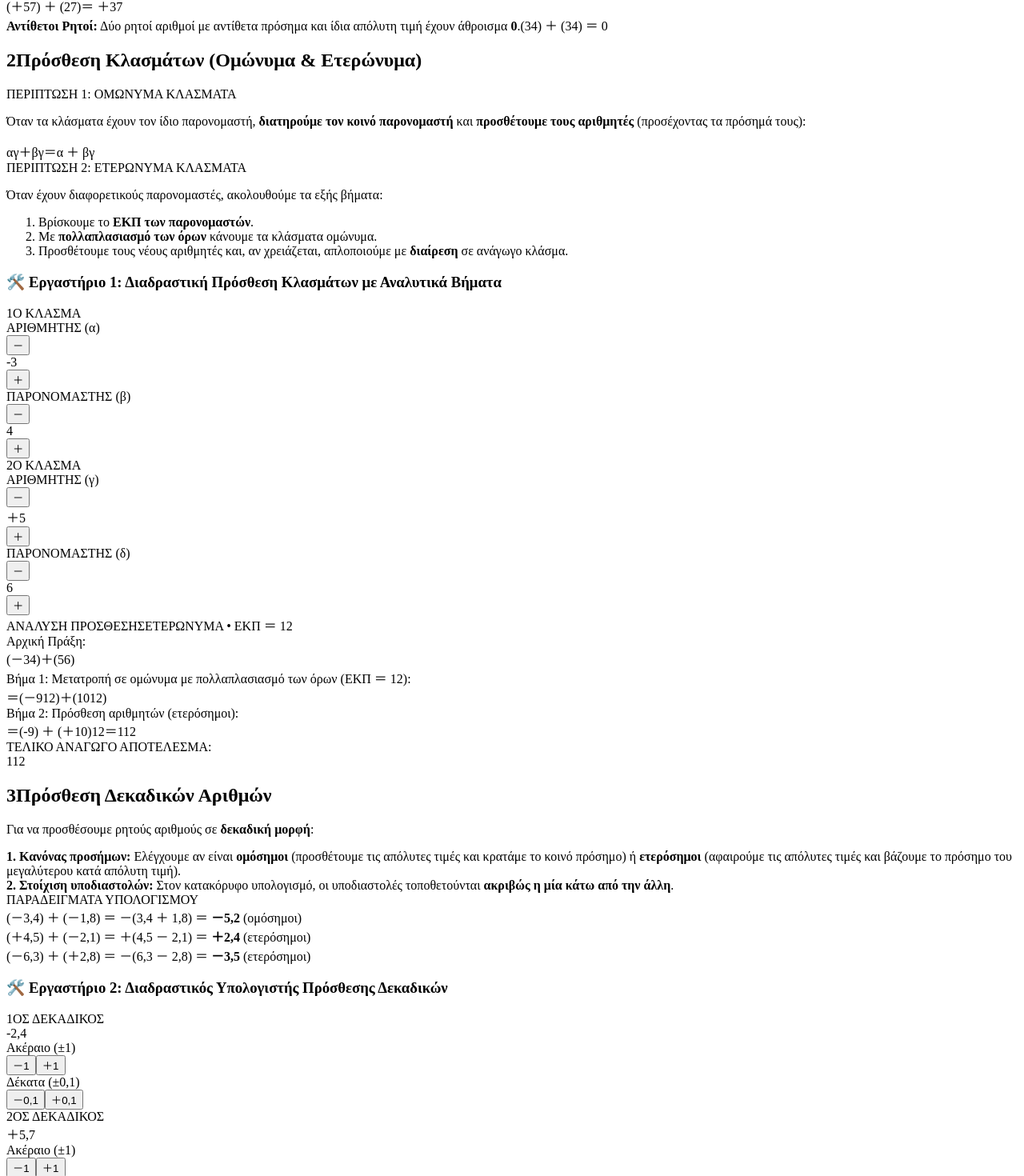
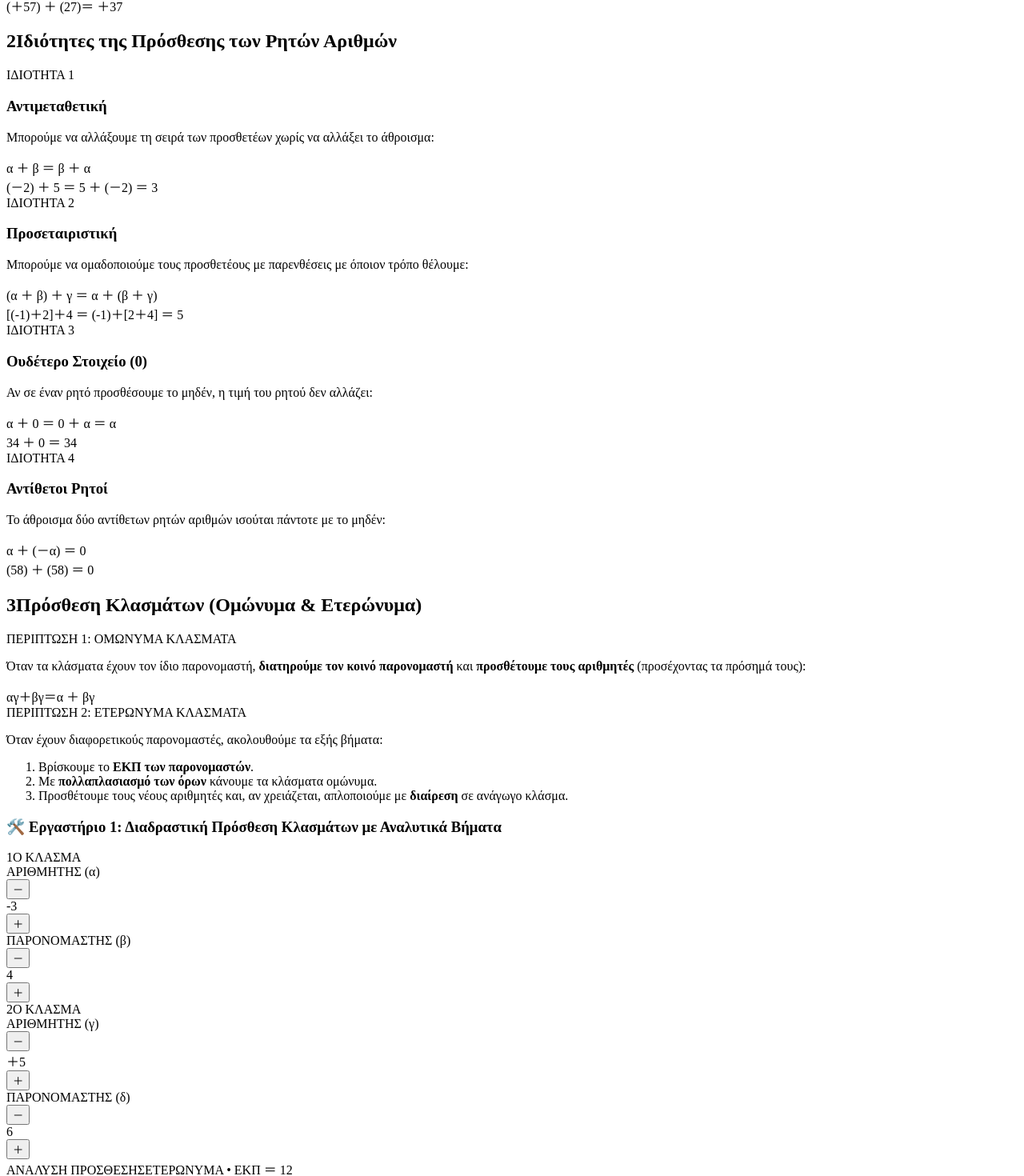
Before and after one commit to gkrimpas-lab/learn-maths-2026, a Next.js app: page /a-gymnasiou/16-prosthesi-klasmata in a window 1280 px wide. Shown: the part 639-2109 px from the top of the page at 80% size. Built offline with nearby package versions, Linux system fonts and the light colour scheme.

Commit message:
Update 16-prosthesi-klasmata.js

```diff
--- a/pages/a-gymnasiou/16-prosthesi-klasmata.js
+++ b/pages/a-gymnasiou/16-prosthesi-klasmata.js
@@ -62,14 +62,6 @@ export default function ProsthesiKlasmataTheoria() {
     setter((prev) => Math.max(min, Math.min(max, prev + val)));
   };
 
-  const handleDecStep = (setter, delta, e) => {
-    if (e) {
-      e.preventDefault();
-      e.stopPropagation();
-    }
-    setter((prev) => Math.max(-20, Math.min(20, Number((prev + delta).toFixed(1)))));
-  };
-
   // Υπολογισμοί Εργαστηρίου 1 (Πρόσθεση Κλασμάτων)
   const isHomonymous = f1Den === f2Den;
   const commonDen = useMemo(() => lcm(f1Den, f2Den), [f1Den, f2Den]);
@@ -95,7 +87,7 @@ export default function ProsthesiKlasmataTheoria() {
   return (
     <Layout
       title="Πρόσθεση Ρητών Αριθμών | Α' Γυμνασίου"
-      description="Πρόσθεση ρητών αριθμών (κλάσματα και δεκαδικοί), κανόνες ομόσημων και ετερόσημων και διαδραστικά εργαστήρια βήμα-βήμα."
+      description="Πρόσθεση ρητών αριθμών (κλάσματα και δεκαδικοί), κανόνες ομόσημων/ετερόσημων, ιδιότητες πρόσθεσης και διαδραστικά εργαστήρια."
       backUrl="/a-gymnasiou"
       backText="Α' Γυμνασίου"
       showAds={true}
@@ -117,10 +109,10 @@ export default function ProsthesiKlasmataTheoria() {
               Α' ΓΥΜΝΑΣΙΟΥ • ΚΕΦΑΛΑΙΟ 14 • ΘΕΩΡΙΑ & ΕΡΓΑΣΤΗΡΙΟ
             </span>
             <h1 className="text-2xl sm:text-4xl lg:text-5xl font-black tracking-tight text-white">
-              Πρόσθεση Ρητών Αριθμών
+              Πρόσθεση Ρητών Αριθμών & Ιδιότητες
             </h1>
             <p className="text-sm sm:text-base lg:text-lg text-indigo-100/90 leading-relaxed">
-              Μαθαίνουμε πώς προσθέτουμε ρητούς αριθμούς σε κλασματική και δεκαδική μορφή, εφαρμόζοντας τους θεμελιώδεις κανόνες για ομόσημους και ετερόσημους αριθμούς και το ΕΚΠ των παρονομαστών.
+              Μαθαίνουμε πώς προσθέτουμε ρητούς αριθμούς σε κλασματική και δεκαδική μορφή (ομόσημους και ετερόσημους), καθώς και τις βασικές ιδιότητες της πρόσθεσης που απλοποιούν τους υπολογισμούς μας.
             </p>
           </div>
         </section>
@@ -203,23 +195,96 @@ export default function ProsthesiKlasmataTheoria() {
               </div>
             </div>
           </div>
+        </section>
 
-          <div className="p-4 sm:p-5 rounded-2xl bg-amber-50/70 border border-amber-200 text-xs sm:text-sm text-amber-950 flex items-center justify-between flex-wrap gap-2">
-            <span>
-              <strong>Αντίθετοι Ρητοί:</strong> Δύο ρητοί αριθμοί με αντίθετα πρόσημα και ίδια απόλυτη τιμή έχουν άθροισμα <strong>0</strong>.
-            </span>
-            <span className="font-mono font-bold flex items-center">
-              (<Frac num="3" den="4" />) ＋ (<Frac num="-3" den="4" />) ＝ 0
-            </span>
+        {/* 2. ΙΔΙΟΤΗΤΕΣ ΤΗΣ ΠΡΟΣΘΕΣΗΣ ΤΩΝ ΡΗΤΩΝ */}
+        <section className="bg-white rounded-3xl p-5 sm:p-8 lg:p-10 shadow-sm border border-slate-200/80 space-y-6">
+          <div className="border-b border-slate-100 pb-4">
+            <h2 className="text-xl sm:text-2xl lg:text-3xl font-bold text-slate-900 flex items-center gap-3">
+              <span className="flex items-center justify-center w-8 h-8 sm:w-10 sm:h-10 rounded-xl bg-indigo-50 text-indigo-600 font-extrabold text-base sm:text-lg">
+                2
+              </span>
+              Ιδιότητες της Πρόσθεσης των Ρητών Αριθμών
+            </h2>
+          </div>
+
+          <div className="grid grid-cols-1 md:grid-cols-2 lg:grid-cols-4 gap-5 text-slate-700 text-xs sm:text-sm leading-relaxed">
+            {/* 1. Αντιμεταθετική */}
+            <div className="p-5 rounded-2xl bg-slate-50 border border-slate-200 space-y-3 flex flex-col justify-between">
+              <div className="space-y-2">
+                <span className="text-[10px] font-black uppercase text-indigo-600 tracking-wider block">ΙΔΙΟΤΗΤΑ 1</span>
+                <h3 className="font-bold text-slate-900 text-base">Αντιμεταθετική</h3>
+                <p className="text-slate-600 leading-relaxed">
+                  Μπορούμε να αλλάξουμε τη σειρά των προσθετέων χωρίς να αλλάξει το άθροισμα:
+                </p>
+                <div className="p-2.5 bg-white rounded-xl border border-slate-200 font-mono font-bold text-indigo-950 text-center text-sm">
+                  α ＋ β ＝ β ＋ α
+                </div>
+              </div>
+              <div className="p-2 bg-indigo-50/70 rounded-lg text-indigo-900 font-mono text-[11px] text-center border border-indigo-100">
+                (－2) ＋ 5 ＝ 5 ＋ (－2) ＝ 3
+              </div>
+            </div>
+
+            {/* 2. Προσεταιριστική */}
+            <div className="p-5 rounded-2xl bg-slate-50 border border-slate-200 space-y-3 flex flex-col justify-between">
+              <div className="space-y-2">
+                <span className="text-[10px] font-black uppercase text-indigo-600 tracking-wider block">ΙΔΙΟΤΗΤΑ 2</span>
+                <h3 className="font-bold text-slate-900 text-base">Προσεταιριστική</h3>
+                <p className="text-slate-600 leading-relaxed">
+                  Μπορούμε να ομαδοποιούμε τους προσθετέους με παρενθέσεις με όποιον τρόπο θέλουμε:
+                </p>
+                <div className="p-2.5 bg-white rounded-xl border border-slate-200 font-mono font-bold text-indigo-950 text-center text-xs">
+                  (α ＋ β) ＋ γ ＝ α ＋ (β ＋ γ)
+                </div>
+              </div>
+              <div className="p-2 bg-indigo-50/70 rounded-lg text-indigo-900 font-mono text-[11px] text-center border border-indigo-100">
+                [(-1)＋2]＋4 ＝ (-1)＋[2＋4] ＝ 5
+              </div>
+            </div>
+
+            {/* 3. Ουδέτερο Στοιχείο το 0 */}
+            <div className="p-5 rounded-2xl bg-slate-50 border border-slate-200 space-y-3 flex flex-col justify-between">
+              <div className="space-y-2">
+                <span className="text-[10px] font-black uppercase text-indigo-600 tracking-wider block">ΙΔΙΟΤΗΤΑ 3</span>
+                <h3 className="font-bold text-slate-900 text-base">Ουδέτερο Στοιχείο (0)</h3>
+                <p className="text-slate-600 leading-relaxed">
+                  Αν σε έναν ρητό προσθέσουμε το μηδέν, η τιμή του ρητού δεν αλλάζει:
+                </p>
+                <div className="p-2.5 bg-white rounded-xl border border-slate-200 font-mono font-bold text-indigo-950 text-center text-sm">
+                  α ＋ 0 ＝ 0 ＋ α ＝ α
+                </div>
+              </div>
+              <div className="p-2 bg-indigo-50/70 rounded-lg text-indigo-900 font-mono text-[11px] text-center border border-indigo-100 flex items-center justify-center">
+                <Frac num="-3" den="4" /> ＋ 0 ＝ <Frac num="-3" den="4" />
+              </div>
+            </div>
+
+            {/* 4. Αντίθετοι Αριθμοί */}
+            <div className="p-5 rounded-2xl bg-slate-50 border border-slate-200 space-y-3 flex flex-col justify-between">
+              <div className="space-y-2">
+                <span className="text-[10px] font-black uppercase text-indigo-600 tracking-wider block">ΙΔΙΟΤΗΤΑ 4</span>
+                <h3 className="font-bold text-slate-900 text-base">Αντίθετοι Ρητοί</h3>
+                <p className="text-slate-600 leading-relaxed">
+                  Το άθροισμα δύο αντίθετων ρητών αριθμών ισούται πάντοτε με το μηδέν:
+                </p>
+                <div className="p-2.5 bg-white rounded-xl border border-slate-200 font-mono font-bold text-indigo-950 text-center text-sm">
+                  α ＋ (－α) ＝ 0
+                </div>
+              </div>
+              <div className="p-2 bg-indigo-50/70 rounded-lg text-indigo-900 font-mono text-[11px] text-center border border-indigo-100 flex items-center justify-center">
+                (<Frac num="5" den="8" />) ＋ (<Frac num="-5" den="8" />) ＝ 0
+              </div>
+            </div>
           </div>
         </section>
 
-        {/* 2. ΠΡΟΣΘΕΣΗ ΚΛΑΣΜΑΤΩΝ: ΟΜΩΝΥΜΑ ΚΑΙ ΕΤΕΡΩΝΥΜΑ */}
+        {/* 3. ΠΡΟΣΘΕΣΗ ΚΛΑΣΜΑΤΩΝ: ΟΜΩΝΥΜΑ ΚΑΙ ΕΤΕΡΩΝΥΜΑ & ΕΡΓΑΣΤΗΡΙΟ 1 */}
         <section className="bg-white rounded-3xl p-5 sm:p-8 lg:p-10 shadow-sm border border-slate-200/80 space-y-8">
           <div className="border-b border-slate-100 pb-4">
             <h2 className="text-xl sm:text-2xl lg:text-3xl font-bold text-slate-900 flex items-center gap-3">
               <span className="flex items-center justify-center w-8 h-8 sm:w-10 sm:h-10 rounded-xl bg-indigo-50 text-indigo-600 font-extrabold text-base sm:text-lg">
-                2
+                3
               </span>
               Πρόσθεση Κλασμάτων (Ομώνυμα & Ετερώνυμα)
             </h2>
@@ -456,12 +521,12 @@ export default function ProsthesiKlasmataTheoria() {
           </div>
         </section>
 
-        {/* 3. ΠΡΟΣΘΕΣΗ ΔΕΚΑΔΙΚΩΝ ΑΡΙΘΜΩΝ & ΕΡΓΑΣΤΗΡΙΟ 2 */}
+        {/* 4. ΠΡΟΣΘΕΣΗ ΔΕΚΑΔΙΚΩΝ ΑΡΙΘΜΩΝ & ΕΡΓΑΣΤΗΡΙΟ 2 */}
         <section className="bg-white rounded-3xl p-5 sm:p-8 lg:p-10 shadow-sm border border-slate-200/80 space-y-8">
           <div className="border-b border-slate-100 pb-4">
             <h2 className="text-xl sm:text-2xl lg:text-3xl font-bold text-slate-900 flex items-center gap-3">
               <span className="flex items-center justify-center w-8 h-8 sm:w-10 sm:h-10 rounded-xl bg-indigo-50 text-indigo-600 font-extrabold text-base sm:text-lg">
-                3
+                4
               </span>
               Πρόσθεση Δεκαδικών Αριθμών
             </h2>
@@ -502,53 +567,65 @@ export default function ProsthesiKlasmataTheoria() {
             </h3>
 
             <div className="grid grid-cols-1 lg:grid-cols-12 gap-6 items-center">
-              {/* Χειριστήρια Steppers (5 cols) */}
+              {/* Χειριστήρια Steppers: Ακέραιο (±1) και Δεκαδικό (±0.1) (5 cols) */}
               <div className="lg:col-span-5 grid grid-cols-1 sm:grid-cols-2 gap-4 bg-slate-50 p-5 rounded-2xl border border-slate-200">
                 {/* 1ος Δεκαδικός */}
-                <div className="space-y-2">
-                  <label className="block text-xs font-bold text-slate-600 uppercase">1ΟΣ ΔΕΚΑΔΙΚΟΣ</label>
-
-                  {/* Κεντρική ένδειξη τιμής */}
-                  <div className="h-11 flex items-center justify-center bg-white rounded-xl border border-slate-300 font-black text-lg font-mono text-indigo-950 shadow-sm">
-                    {dec1 > 0 ? `＋${dec1.toFixed(1).replace('.', ',')}` : dec1.toFixed(1).replace('.', ',')}
+                <div className="space-y-3">
+                  <div className="flex items-center justify-between">
+                    <label className="text-xs font-bold text-slate-600 uppercase">1ΟΣ ΔΕΚΑΔΙΚΟΣ</label>
+                    <span className="text-base font-black font-mono text-indigo-950 bg-white px-2.5 py-0.5 rounded-lg border border-slate-200">
+                      {dec1 > 0 ? `＋${dec1.toFixed(1).replace('.', ',')}` : dec1.toFixed(1).replace('.', ',')}
+                    </span>
                   </div>
 
-                  {/* Κουμπιά για ακέραιο μέρος (+/- 1) */}
-                  <div className="space-y-1">
-                    <span className="text-[10px] font-bold text-slate-500 uppercase block">Ακέραιο (±1)</span>
+                  {/* Ακέραιο Μέρος (±1) */}
+                  <div>
+                    <span className="text-[10px] font-bold text-slate-500 uppercase block mb-1">ΑΚΕΡΑΙΟ (±1)</span>
                     <div className="grid grid-cols-2 gap-1.5">
                       <button
                         type="button"
-                        onClick={(e) => handleDecStep(setDec1, -1, e)}
-                        className="py-1.5 px-2 bg-white border border-slate-300 font-bold rounded-lg text-xs hover:bg-slate-100 active:scale-95 transition"
+                        onClick={(e) => {
+                          if (e) { e.preventDefault(); e.stopPropagation(); }
+                          setDec1((prev) => Math.max(-20, Number((prev - 1).toFixed(1))));
+                        }}
+                        className="h-9 flex items-center justify-center rounded-xl bg-white border border-slate-300 font-bold text-sm hover:bg-slate-100 active:scale-95 shadow-sm text-slate-800"
                       >
                         －1
                       </button>
                       <button
                         type="button"
-                        onClick={(e) => handleDecStep(setDec1, 1, e)}
-                        className="py-1.5 px-2 bg-white border border-slate-300 font-bold rounded-lg text-xs hover:bg-slate-100 active:scale-95 transition"
+                        onClick={(e) => {
+                          if (e) { e.preventDefault(); e.stopPropagation(); }
+                          setDec1((prev) => Math.min(20, Number((prev + 1).toFixed(1))));
+                        }}
+                        className="h-9 flex items-center justify-center rounded-xl bg-white border border-slate-300 font-bold text-sm hover:bg-slate-100 active:scale-95 shadow-sm text-slate-800"
                       >
                         ＋1
                       </button>
                     </div>
                   </div>
 
-                  {/* Κουμπιά για δέκατα (+/- 0.1) */}
-                  <div className="space-y-1">
-                    <span className="text-[10px] font-bold text-slate-500 uppercase block">Δέκατα (±0,1)</span>
+                  {/* Δεκαδικό Μέρος (±0.1) */}
+                  <div>
+                    <span className="text-[10px] font-bold text-slate-500 uppercase block mb-1">ΔΕΚΑΔΙΚΟ (±0,1)</span>
                     <div className="grid grid-cols-2 gap-1.5">
                       <button
                         type="button"
-                        onClick={(e) => handleDecStep(setDec1, -0.1, e)}
-                        className="py-1.5 px-2 bg-white border border-slate-300 font-bold rounded-lg text-xs hover:bg-slate-100 active:scale-95 transition"
+                        onClick={(e) => {
+                          if (e) { e.preventDefault(); e.stopPropagation(); }
+                          setDec1((prev) => Math.max(-20, Number((prev - 0.1).toFixed(1))));
+                        }}
+                        className="h-9 flex items-center justify-center rounded-xl bg-white border border-slate-300 font-bold text-sm hover:bg-slate-100 active:scale-95 shadow-sm text-slate-800"
                       >
                         －0,1
                       </button>
                       <button
                         type="button"
-                        onClick={(e) => handleDecStep(setDec1, 0.1, e)}
-                        className="py-1.5 px-2 bg-white border border-slate-300 font-bold rounded-lg text-xs hover:bg-slate-100 active:scale-95 transition"
+                        onClick={(e) => {
+                          if (e) { e.preventDefault(); e.stopPropagation(); }
+                          setDec1((prev) => Math.min(20, Number((prev + 0.1).toFixed(1))));
+                        }}
+                        className="h-9 flex items-center justify-center rounded-xl bg-white border border-slate-300 font-bold text-sm hover:bg-slate-100 active:scale-95 shadow-sm text-slate-800"
                       >
                         ＋0,1
                       </button>
@@ -557,50 +634,62 @@ export default function ProsthesiKlasmataTheoria() {
                 </div>
 
                 {/* 2ος Δεκαδικός */}
-                <div className="space-y-2">
-                  <label className="block text-xs font-bold text-slate-600 uppercase">2ΟΣ ΔΕΚΑΔΙΚΟΣ</label>
-
-                  {/* Κεντρική ένδειξη τιμής */}
-                  <div className="h-11 flex items-center justify-center bg-white rounded-xl border border-slate-300 font-black text-lg font-mono text-sky-950 shadow-sm">
-                    {dec2 > 0 ? `＋${dec2.toFixed(1).replace('.', ',')}` : dec2.toFixed(1).replace('.', ',')}
+                <div className="space-y-3">
+                  <div className="flex items-center justify-between">
+                    <label className="text-xs font-bold text-slate-600 uppercase">2ΟΣ ΔΕΚΑΔΙΚΟΣ</label>
+                    <span className="text-base font-black font-mono text-sky-950 bg-white px-2.5 py-0.5 rounded-lg border border-slate-200">
+                      {dec2 > 0 ? `＋${dec2.toFixed(1).replace('.', ',')}` : dec2.toFixed(1).replace('.', ',')}
+                    </span>
                   </div>
 
-                  {/* Κουμπιά για ακέραιο μέρος (+/- 1) */}
-                  <div className="space-y-1">
-                    <span className="text-[10px] font-bold text-slate-500 uppercase block">Ακέραιο (±1)</span>
+                  {/* Ακέραιο Μέρος (±1) */}
+                  <div>
+                    <span className="text-[10px] font-bold text-slate-500 uppercase block mb-1">ΑΚΕΡΑΙΟ (±1)</span>
                     <div className="grid grid-cols-2 gap-1.5">
                       <button
                         type="button"
-                        onClick={(e) => handleDecStep(setDec2, -1, e)}
-                        className="py-1.5 px-2 bg-white border border-slate-300 font-bold rounded-lg text-xs hover:bg-slate-100 active:scale-95 transition"
+                        onClick={(e) => {
+                          if (e) { e.preventDefault(); e.stopPropagation(); }
+                          setDec2((prev) => Math.max(-20, Number((prev - 1).toFixed(1))));
+                        }}
+                        className="h-9 flex items-center justify-center rounded-xl bg-white border border-slate-300 font-bold text-sm hover:bg-slate-100 active:scale-95 shadow-sm text-slate-800"
                       >
                         －1
                       </button>
                       <button
                         type="button"
-                        onClick={(e) => handleDecStep(setDec2, 1, e)}
-                        className="py-1.5 px-2 bg-white border border-slate-300 font-bold rounded-lg text-xs hover:bg-slate-100 active:scale-95 transition"
+                        onClick={(e) => {
+                          if (e) { e.preventDefault(); e.stopPropagation(); }
+                          setDec2((prev) => Math.min(20, Number((prev + 1).toFixed(1))));
+                        }}
+                        className="h-9 flex items-center justify-center rounded-xl bg-white border border-slate-300 font-bold text-sm hover:bg-slate-100 active:scale-95 shadow-sm text-slate-800"
                       >
                         ＋1
                       </button>
                     </div>
                   </div>
 
-                  {/* Κουμπιά για δέκατα (+/- 0.1) */}
-                  <div className="space-y-1">
-                    <span className="text-[10px] font-bold text-slate-500 uppercase block">Δέκατα (±0,1)</span>
+                  {/* Δεκαδικό Μέρος (±0.1) */}
+                  <div>
+                    <span className="text-[10px] font-bold text-slate-500 uppercase block mb-1">ΔΕΚΑΔΙΚΟ (±0,1)</span>
                     <div className="grid grid-cols-2 gap-1.5">
                       <button
                         type="button"
-                        onClick={(e) => handleDecStep(setDec2, -0.1, e)}
-                        className="py-1.5 px-2 bg-white border border-slate-300 font-bold rounded-lg text-xs hover:bg-slate-100 active:scale-95 transition"
+                        onClick={(e) => {
+                          if (e) { e.preventDefault(); e.stopPropagation(); }
+                          setDec2((prev) => Math.max(-20, Number((prev - 0.1).toFixed(1))));
+                        }}
+                        className="h-9 flex items-center justify-center rounded-xl bg-white border border-slate-300 font-bold text-sm hover:bg-slate-100 active:scale-95 shadow-sm text-slate-800"
                       >
                         －0,1
                       </button>
                       <button
                         type="button"
-                        onClick={(e) => handleDecStep(setDec2, 0.1, e)}
-                        className="py-1.5 px-2 bg-white border border-slate-300 font-bold rounded-lg text-xs hover:bg-slate-100 active:scale-95 transition"
+                        onClick={(e) => {
+                          if (e) { e.preventDefault(); e.stopPropagation(); }
+                          setDec2((prev) => Math.min(20, Number((prev + 0.1).toFixed(1))));
+                        }}
+                        className="h-9 flex items-center justify-center rounded-xl bg-white border border-slate-300 font-bold text-sm hover:bg-slate-100 active:scale-95 shadow-sm text-slate-800"
                       >
                         ＋0,1
                       </button>
```
